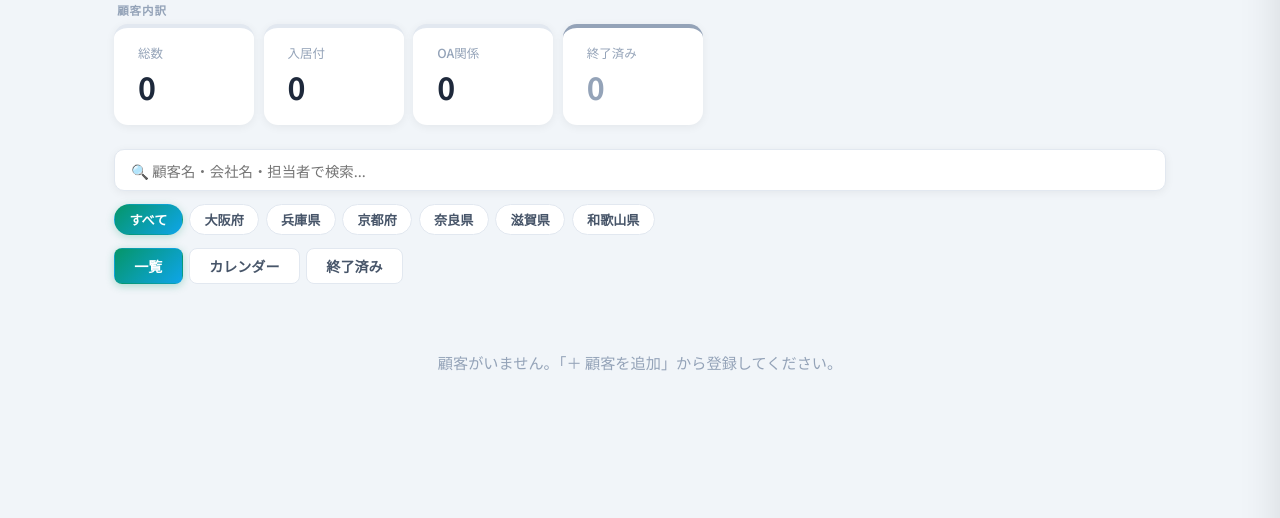
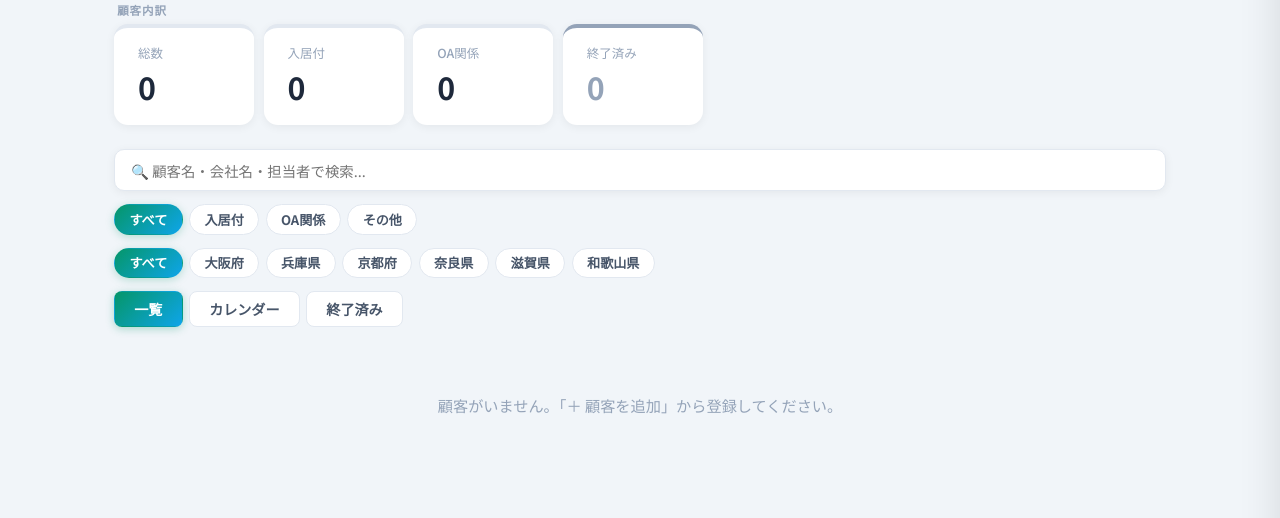
Before and after one commit to aoi4986-lgtm/essentia-hp, a Flask app: page / in a window 1280 px wide. Shown: the part 226-744 px from the top of the page. Run offline with Flask 3, Linux system fonts and the light colour scheme; the visitor is signed in with stand-in values (Sample User, id 1); data that the repository does not hold is empty; some libraries are stand-ins or nearby versions.

Commit message:
ジャンルフィルターボタンを追加（検索バーとエリアの間）
- 入居付 / OA関係 / その他 / すべて でワンクリック絞り込み
- エリア・検索バーとAND条件で組み合わせ可能

Co-Authored-By: Claude Sonnet 4.6 <noreply@anthropic.com>

```diff
--- a/crm/static/main.js
+++ b/crm/static/main.js
@@ -3,6 +3,7 @@ let customers = [];
 let currentTab = 'list'; // 'list' | 'ended' | 'calendar'
 let searchQuery = '';
 let currentArea = '';
+let currentGenre = '';
 
 // --- DOM refs ---
 const grid = document.getElementById('customerGrid');
@@ -85,6 +86,10 @@ function renderGrid() {
   let list = customers.filter(c =>
     isEnded ? c.account_status === 'ended' : c.account_status !== 'ended'
   );
+
+  if (currentGenre) {
+    list = list.filter(c => c.genre === currentGenre);
+  }
 
   if (currentArea) {
     list = list.filter(c => c.area === currentArea);
@@ -505,6 +510,16 @@ document.getElementById('searchInput').addEventListener('input', e => {
   if (currentTab !== 'calendar') renderGrid();
 });
 
+// --- ジャンルフィルター ---
+document.querySelectorAll('#genreFilter .area-btn').forEach(btn => {
+  btn.addEventListener('click', () => {
+    document.querySelectorAll('#genreFilter .area-btn').forEach(b => b.classList.remove('active'));
+    btn.classList.add('active');
+    currentGenre = btn.dataset.genre;
+    if (currentTab !== 'calendar') renderGrid();
+  });
+});
+
 // --- エリアフィルター ---
 document.querySelectorAll('#areaFilter .area-btn').forEach(btn => {
   btn.addEventListener('click', () => {
--- a/crm/templates/index.html
+++ b/crm/templates/index.html
@@ -26,6 +26,14 @@
     <!-- 検索バー -->
     <div class="search-bar-wrap">
       <input type="text" id="searchInput" class="search-bar" placeholder="🔍 顧客名・会社名・担当者で検索...">
+    </div>
+
+    <!-- ジャンルフィルター -->
+    <div class="area-filter" id="genreFilter">
+      <button class="area-btn active" data-genre="">すべて</button>
+      <button class="area-btn" data-genre="入居付">入居付</button>
+      <button class="area-btn" data-genre="OA関係">OA関係</button>
+      <button class="area-btn" data-genre="その他">その他</button>
     </div>
 
     <!-- エリアフィルター -->
```
